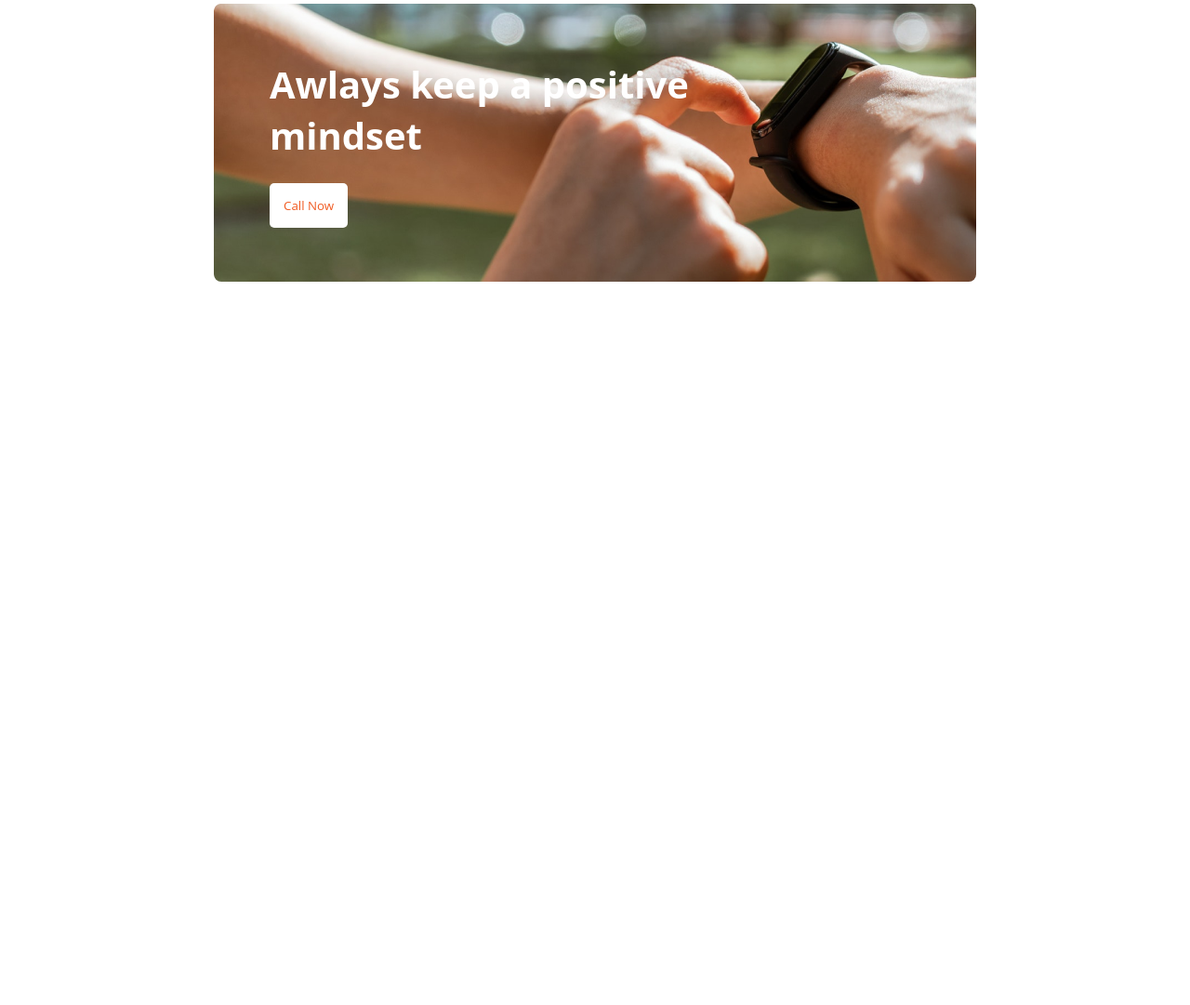
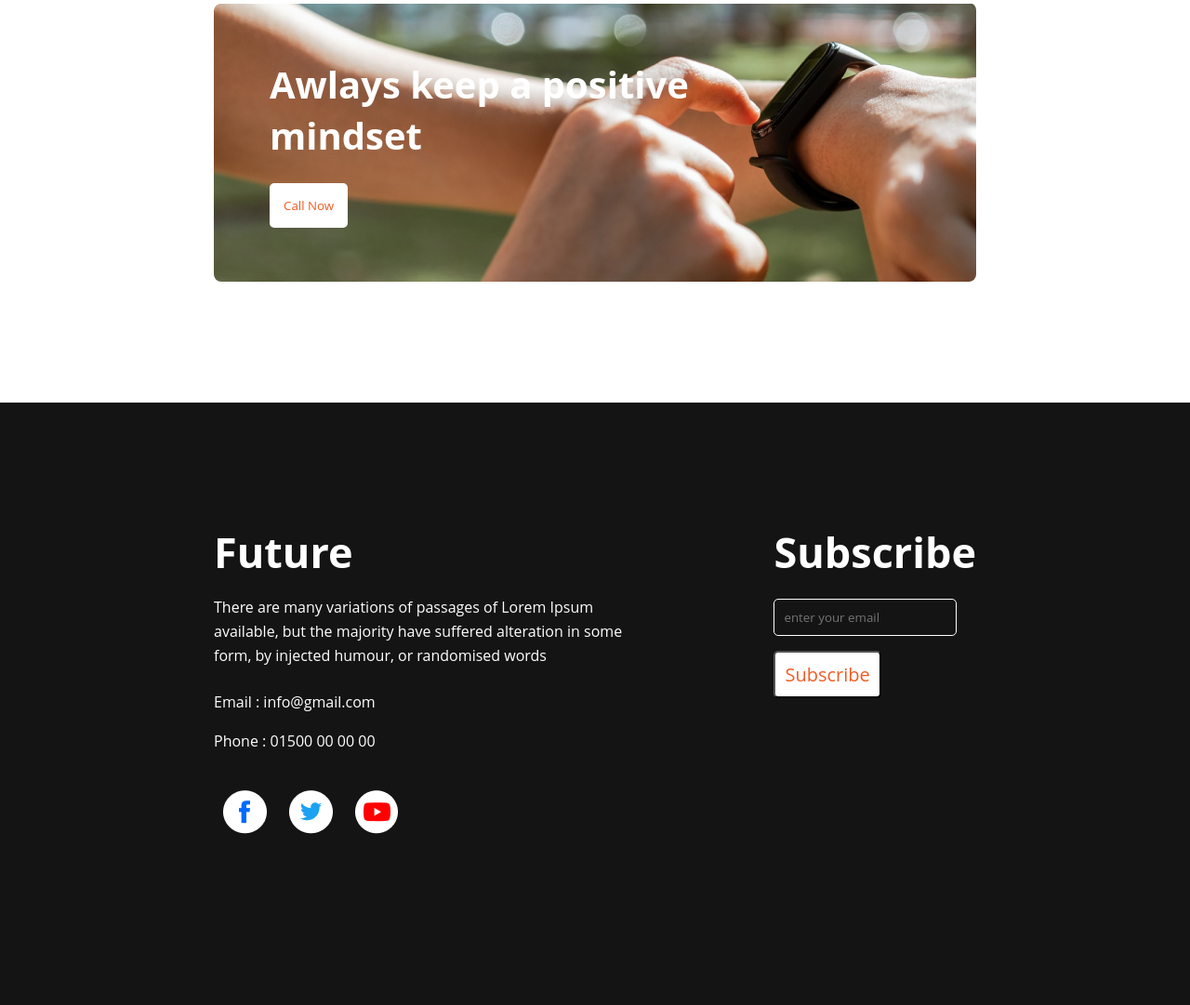
Before and after one commit to omor8243/new-year-project-repo, a plain HTML site: page index.html in a window 1280 px wide. Shown: the part 1839-2920 px from the top of the page at 93% size. Before the commit the page ends 2272 px from the top, so only its background shows below. Drawn offline with Linux system fonts and the light colour scheme.

Commit message:
added foorer section

```diff
--- a/css/style.css
+++ b/css/style.css
@@ -139,3 +139,59 @@
   margin-top: 24px;
   border: none;
 }
+
+/*footer part css*/
+.footer-part {
+  display: flex;
+  justify-content: space-between;
+  background: #151414;
+}
+
+.footer-colum {
+  color: white;
+  padding: 130px 0 130px 230px;
+}
+
+.footer-heading {
+  font-size: 45px;
+  font-weight: 700;
+}
+
+.footer-des {
+  font-size: 16px;
+  font-weight: 400;
+  line-height: 26px;
+  margin: 16px 0 24px 0;
+}
+
+.footer-email, .footer-number {
+  font-size: 16px;
+  font-weight: 400;
+  line-height: 26px;
+}
+#footer-call{
+  margin: 16px 0 30px 0;
+}
+.footer-icon img{
+  padding: 10px;
+}
+.footer-colum-2{
+  padding: 130px 230px 330px 0;
+  color: white;
+}
+.header-form input{
+  padding: 10px;
+  margin-top: 20px;
+  border: 1px solid white;
+  border-radius: 5px;
+  background-color: #151414;
+  color: white;
+}
+.footer-button{
+  padding: 10px;
+  background-color: white;
+  font-size: 20px;
+  color: #F15B22;
+  border-radius: 5px;
+  margin-top: 16px;
+}
--- a/index.html
+++ b/index.html
@@ -77,6 +77,27 @@
       </div>
     </section>
   </main>
-  <footer></footer>
+  <footer>
+    <div class="footer-part">
+      <div class="footer-colum">
+        <h3 class="footer-heading">Future</h3>
+        <p class="footer-des">There are many variations of passages of Lorem Ipsum <br> available, but the majority have suffered alteration in some <br> form, by injected humour, or randomised words</p>
+        <h6 class="footer-email">Email : info@gmail.com</h6>
+        <h6 id="footer-call" class="footer-number">Phone : 01500 00 00 00</h6>
+        <div class="footer-icon">
+          <img src="./images/icons/fb.png" alt="">
+          <img src="./images/icons/twitter.png" alt="">
+          <img src="./images/icons/youtube.png" alt="">
+        </div>
+      </div>
+      <div class="footer-colum-2">
+        <h3 class="footer-heading">Subscribe</h3>
+        <form class="header-form" action="">
+          <input type="email" placeholder="enter your email">
+        </form>
+        <button class="footer-button" type="button">Subscribe</button>
+      </div>
+    </div>
+  </footer>
 </body>
 </html>
```
